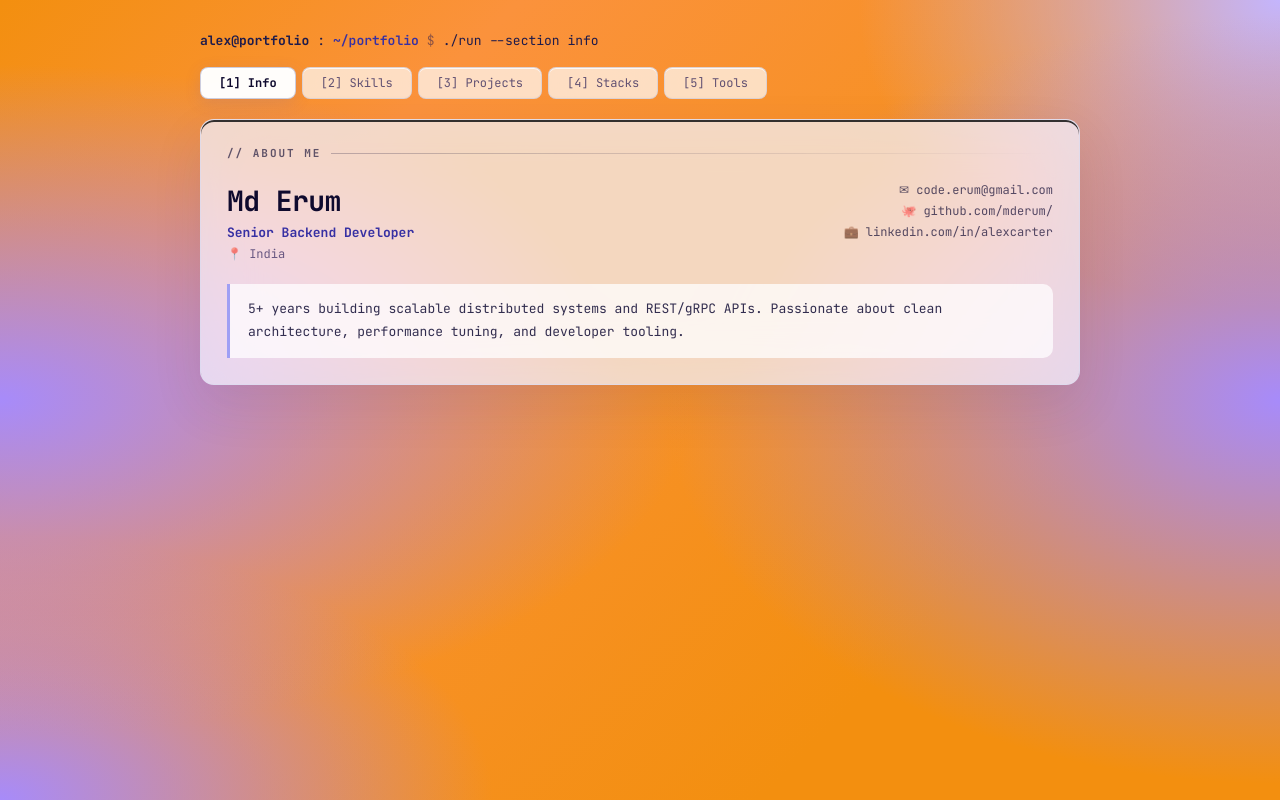
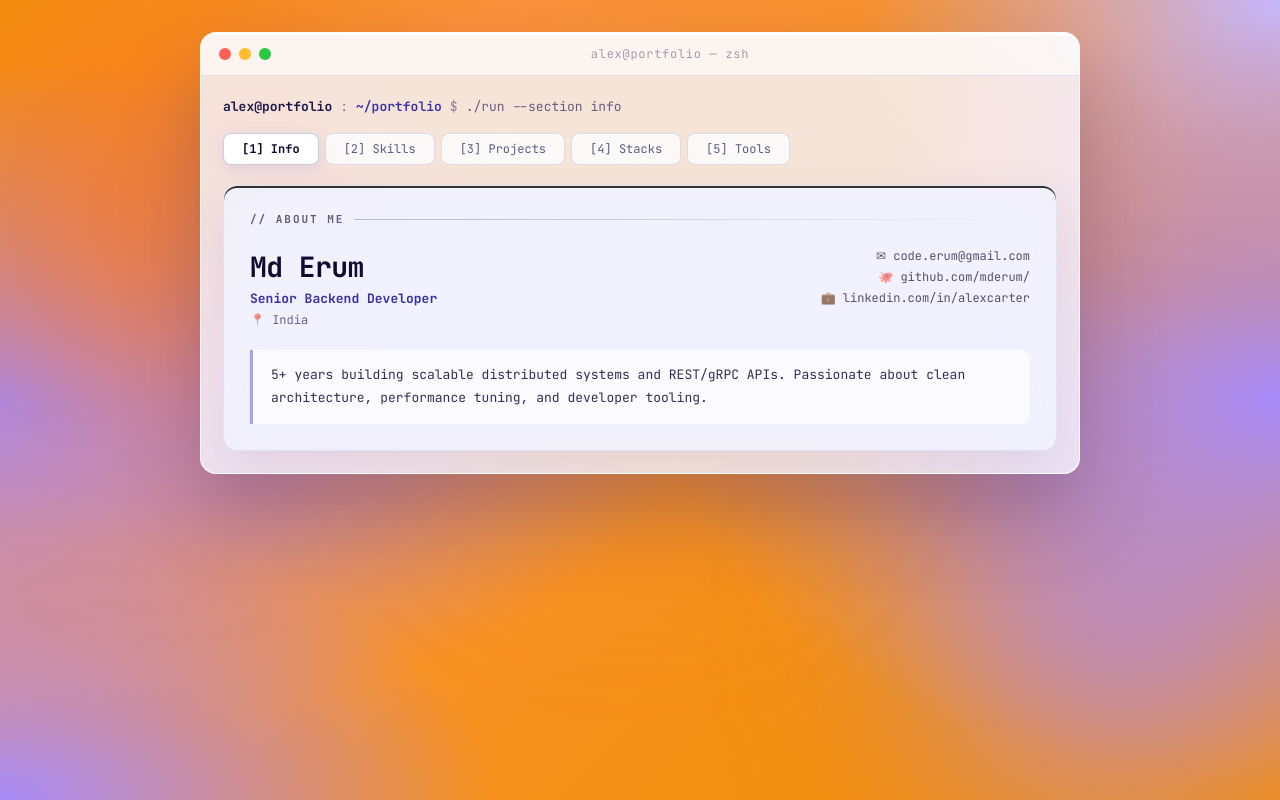
Before and after one commit to mderum/portfolio, a React (Vite) app: page / in a window 1280 px wide. Built offline with nearby package versions, Linux system fonts and the light colour scheme.

Commit message:
Update App.tsx

```diff
--- a/src/App.tsx
+++ b/src/App.tsx
@@ -99,15 +99,33 @@ export default function App() {
   const [active, setActive] = useState<Tab>('Info')
 
   return (
+    <>
+      <div className="orb orb-1" />
+      <div className="orb orb-2" />
+      <div className="orb orb-3" />
+
       <div className="app">
+        {/* macOS-style terminal window */}
+        <div className="terminal-window">
+          <div className="terminal-titlebar">
+            <span className="dot dot-red" />
+            <span className="dot dot-yellow" />
+            <span className="dot dot-green" />
+            <span className="terminal-title">alex@portfolio — zsh</span>
+          </div>
+
+          <div className="terminal-body">
+            {/* prompt line */}
             <div className="prompt">
               <span className="prompt-user">alex@portfolio</span>
-        <span>:</span>
+              <span className="prompt-arrow">:</span>
               <span className="prompt-path">~/portfolio</span>
-        <span className="prompt-arrow">$</span>
-        <span>./run --section {active.toLowerCase()}</span>
+              <span className="prompt-arrow"> $</span>
+              <span className="prompt-cmd"> ./run --section {active.toLowerCase()}</span>
+              <span className="cursor" />
             </div>
 
+            {/* tabs */}
             <div className="tabs">
               {TABS.map((tab, i) => (
                 <button
@@ -120,11 +138,15 @@ export default function App() {
               ))}
             </div>
 
+            {/* sections */}
             {active === 'Info'     && <Info />}
             {active === 'Skills'   && <Skills />}
             {active === 'Projects' && <Projects />}
             {active === 'Stacks'   && <Stacks />}
             {active === 'Tools'    && <Tools />}
           </div>
+        </div>
+      </div>
+    </>
   )
 }
```
Lines whose indentation alone changed are shown as unchanged.
